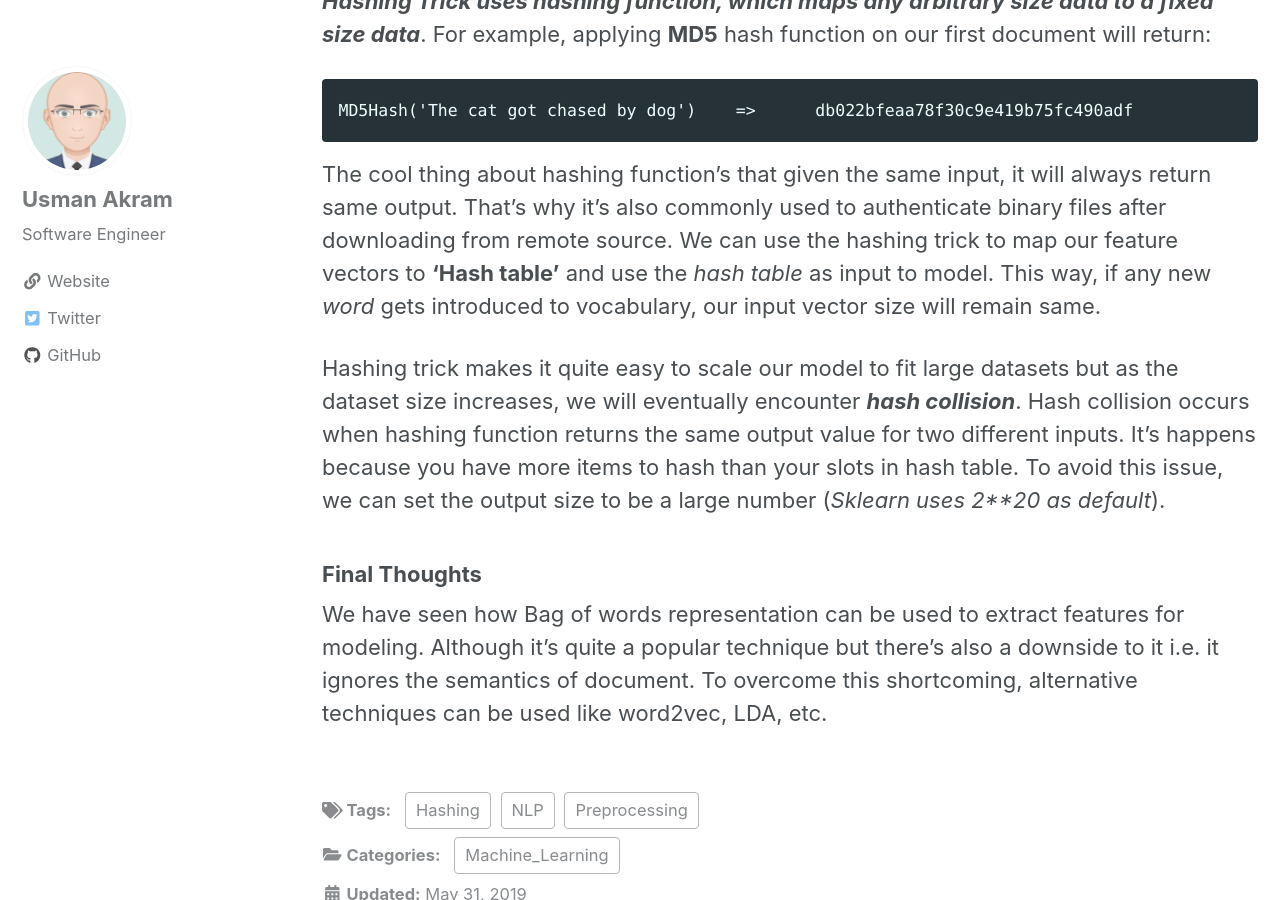
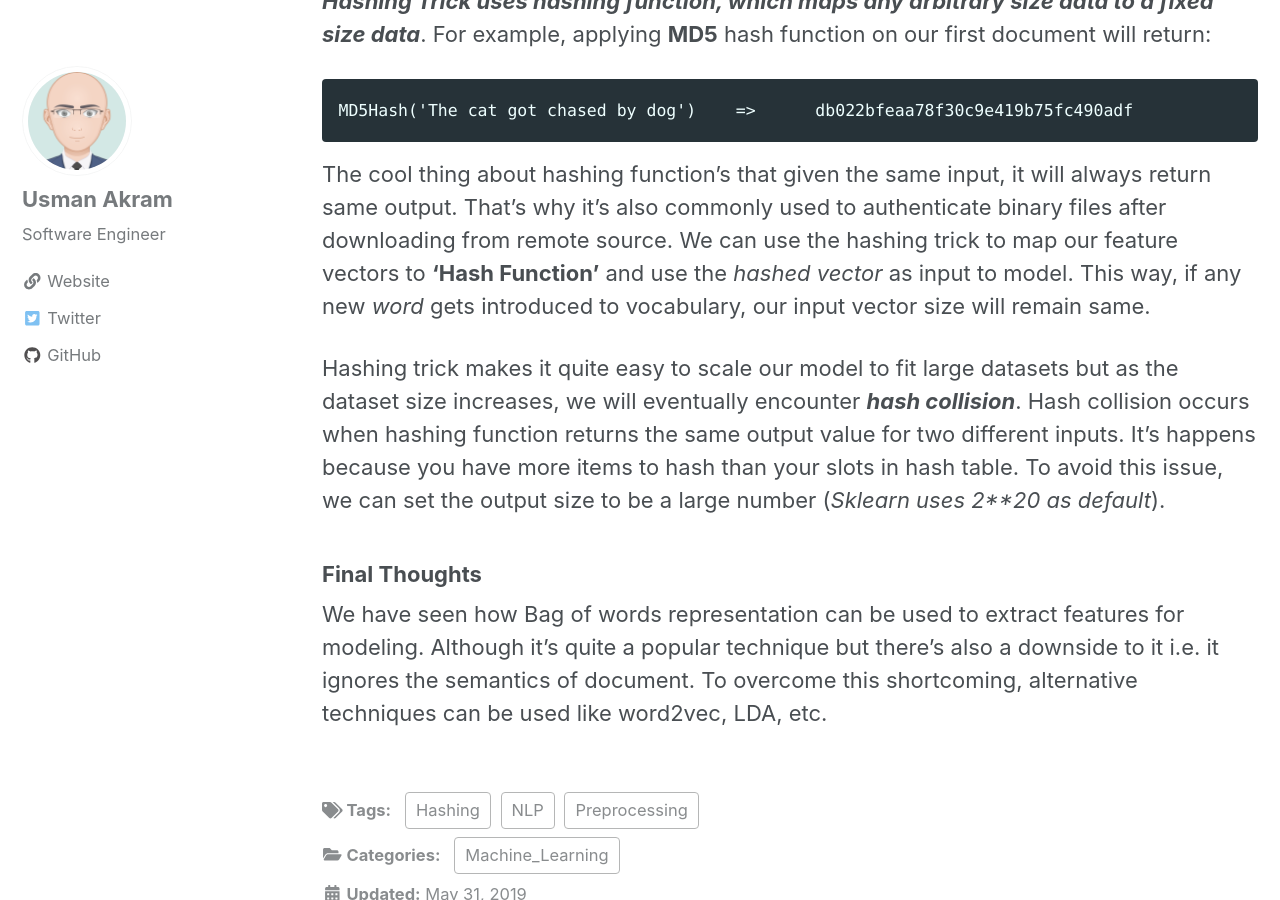
Before and after one commit to CodingTumbleweed/blog, a Jekyll site: the page built from _posts/2019/2019-05-31-bag-of-words-under-the-hood.md, in a window 1280 px wide and 900 px high, scrolled down 3018 px. Built offline with Jekyll 4.4.1, drawn with Linux system fonts in a browser that asks for light colours; nearby versions of some CDN libraries; formulas are drawn with MathJax 3.

Commit message:
changed Hash table to Hash Function

```diff
--- a/_posts/2019/2019-05-31-bag-of-words-under-the-hood.md
+++ b/_posts/2019/2019-05-31-bag-of-words-under-the-hood.md
@@ -110,7 +110,7 @@ MD5Hash('The cat got chased by dog')	=>	db022bfeaa78f30c9e419b75fc490adf
 
 
 
-The cool thing about hashing function's that given the same input, it will always return same output. That's why it's also commonly used to authenticate binary files after downloading from remote source. We can use the hashing trick to map our feature vectors to **'Hash table'** and use the *hash table* as input to model. This way, if any new *word* gets introduced to vocabulary, our input vector size will remain same.
+The cool thing about hashing function's that given the same input, it will always return same output. That's why it's also commonly used to authenticate binary files after downloading from remote source. We can use the hashing trick to map our feature vectors to **'Hash Function'** and use the *hashed vector* as input to model. This way, if any new *word* gets introduced to vocabulary, our input vector size will remain same.
 
 Hashing trick makes it quite easy to scale our model to fit large datasets but as the dataset size increases, we will eventually encounter ***hash collision***. Hash collision occurs when hashing function returns the same output value for two different inputs. It's happens because you have more items to hash than your slots in hash table. To avoid this issue, we can set the output size to be a large number (*Sklearn uses 2**20 as default*).
 
```
